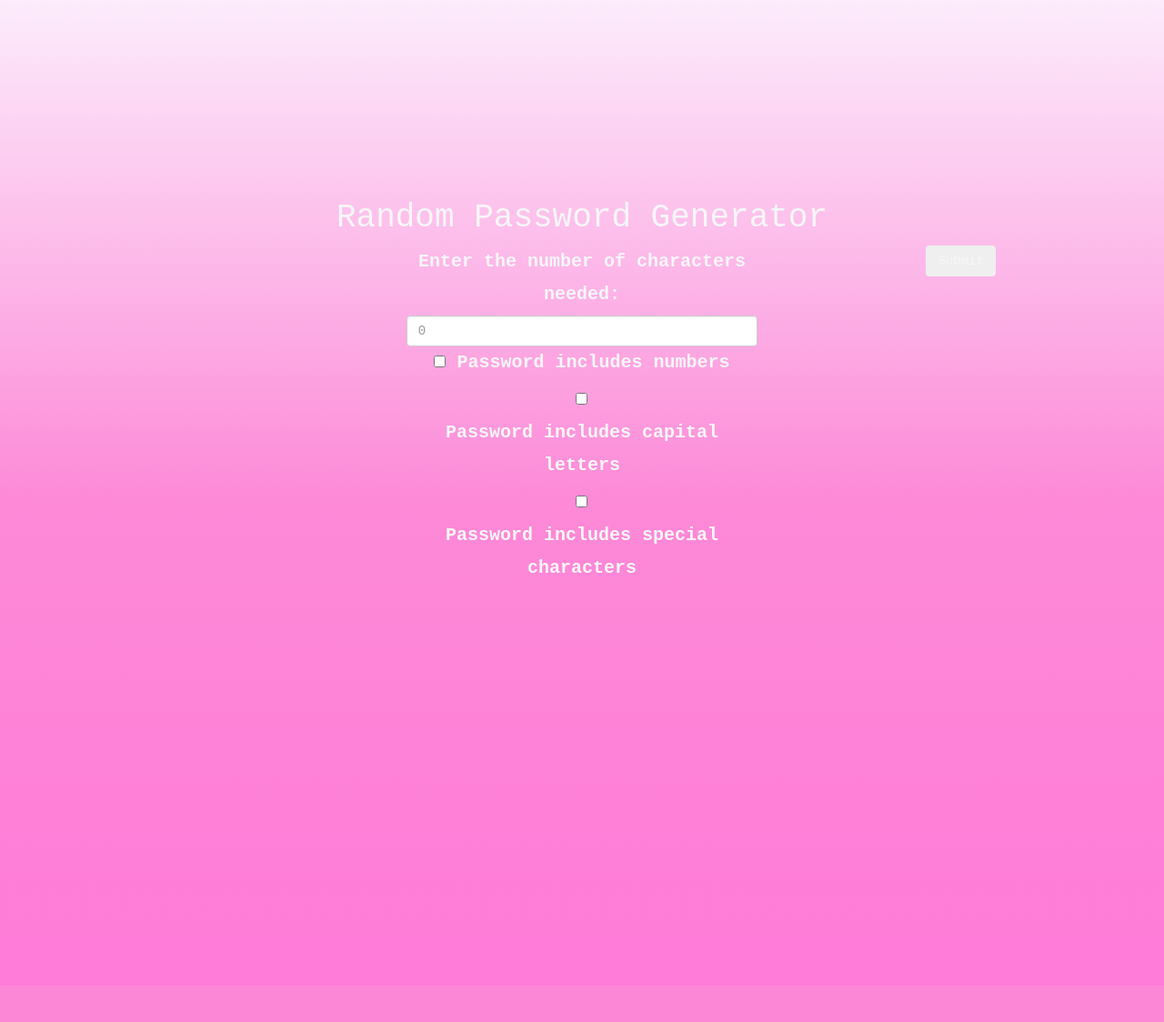
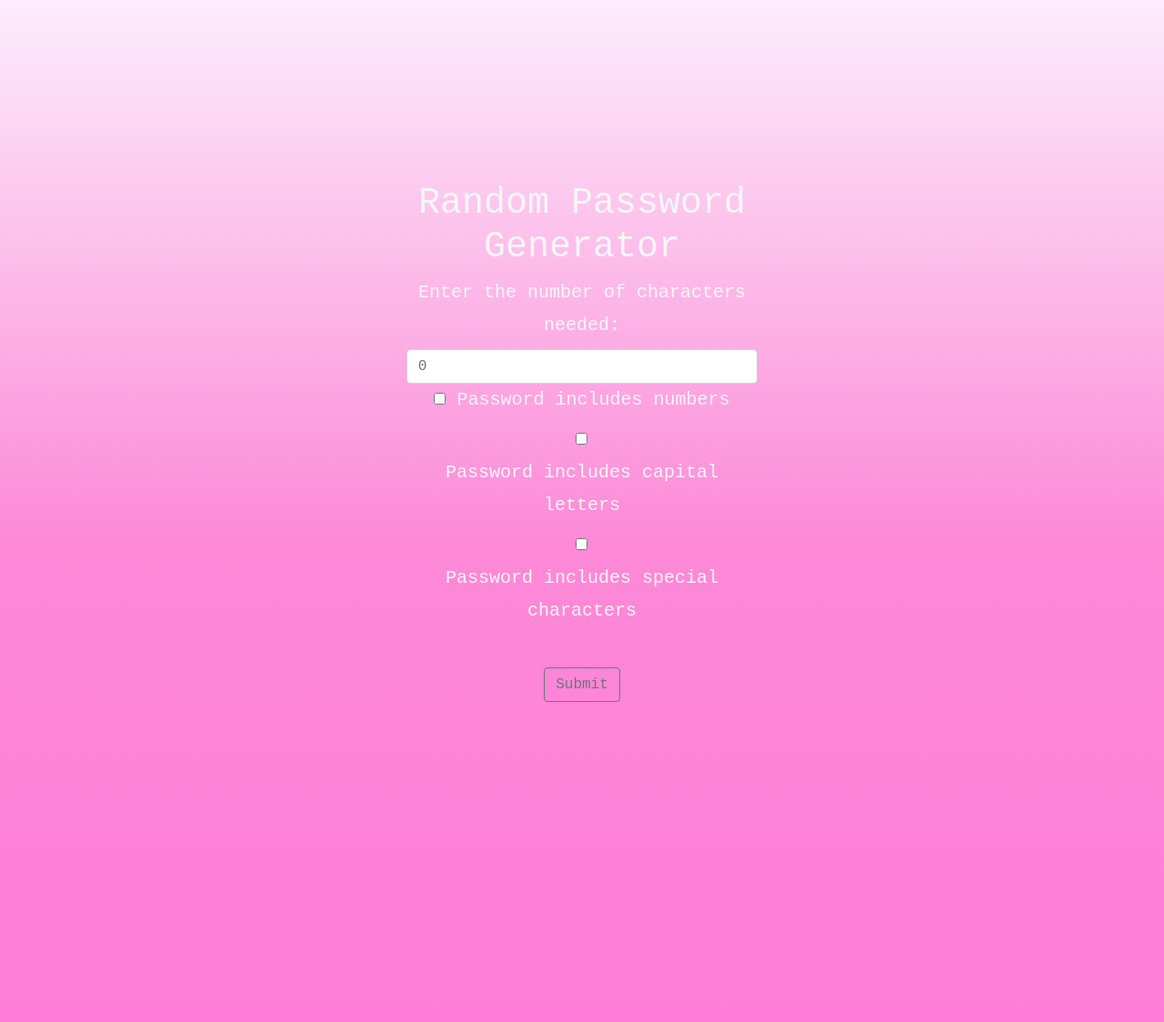
Before and after one commit to MeganBishop14/Password-generator, a Flask app: page / in a window 1280 px wide. Shown: the top 1124 px of the page at 91% size. Before the commit the page ends 1084 px from the top, so only its background shows below. Run offline with Flask 2, Linux system fonts and the light colour scheme; some libraries are stand-ins or nearby versions.

Commit message:
third try

```diff
--- a/templates/index.html
+++ b/templates/index.html
@@ -5,10 +5,12 @@
   <title>Bootstrap Theme Simply Me</title>
   <meta charset="utf-8">
   <meta name="viewport" content="width=device-width, initial-scale=1">
-  <link rel="stylesheet" href="https://maxcdn.bootstrapcdn.com/bootstrap/3.4.1/css/bootstrap.min.css">
+
   <link href="https://fonts.googleapis.com/css?family=Montserrat" rel="stylesheet">
-  <script src="https://ajax.googleapis.com/ajax/libs/jquery/3.5.1/jquery.min.js"></script>
-  <script src="https://maxcdn.bootstrapcdn.com/bootstrap/3.4.1/js/bootstrap.min.js"></script>
+  <!-- CSS only -->
+<link rel="stylesheet" href="https://stackpath.bootstrapcdn.com/bootstrap/4.5.0/css/bootstrap.min.css" integrity="sha384-9aIt2nRpC12Uk9gS9baDl411NQApFmC26EwAOH8WgZl5MYYxFfc+NcPb1dKGj7Sk" crossorigin="anonymous">
+
+
   <style>
   body {
     font: 20px Courier New, monospace;
@@ -41,10 +43,11 @@ filter: progid:DXImageTransform.Microsoft.gradient( startColorstr='#FCECFC', end
 <body>
 <!-- First Container -->
 <div class="container-fluid bg-1 text-center">
+     <div class="col-lg-4 offset-lg-4">
   <h1 class="monospace">Random Password Generator</h1>
    <form action = "/results" method="post">
-  <div class="col-lg-4 col-lg-offset-4"
-  <div class="col-xs-2">
+
+
     <label for="ex1">Enter the number of characters needed:</label>
     <input type="text" class="form-control" placeholder="0" name= "length">
 <input type="checkbox" name="digits">
@@ -53,14 +56,14 @@ filter: progid:DXImageTransform.Microsoft.gradient( startColorstr='#FCECFC', end
   <label for="vehicle2">Password includes capital letters</label><br>
   <input type="checkbox" name="special">
   <label for="vehicle3">Password includes special characters</label><br><br>
-  </div>
- <div>
   <input class="btn btn-outline-secondary" type="submit" value="Submit">
-  </div>
-</div>
 </form>
 </div>
 </div>
 <!-- Footer -->
+<!-- JS, Popper.js, and jQuery -->
+<script src="https://code.jquery.com/jquery-3.5.1.slim.min.js" integrity="sha384-DfXdz2htPH0lsSSs5nCTpuj/zy4C+OGpamoFVy38MVBnE+IbbVYUew+OrCXaRkfj" crossorigin="anonymous"></script>
+<script src="https://cdn.jsdelivr.net/npm/popper.js@1.16.0/dist/umd/popper.min.js" integrity="sha384-Q6E9RHvbIyZFJoft+2mJbHaEWldlvI9IOYy5n3zV9zzTtmI3UksdQRVvoxMfooAo" crossorigin="anonymous"></script>
+<script src="https://stackpath.bootstrapcdn.com/bootstrap/4.5.0/js/bootstrap.min.js" integrity="sha384-OgVRvuATP1z7JjHLkuOU7Xw704+h835Lr+6QL9UvYjZE3Ipu6Tp75j7Bh/kR0JKI" crossorigin="anonymous"></script>
 </body>
 </html>
```
